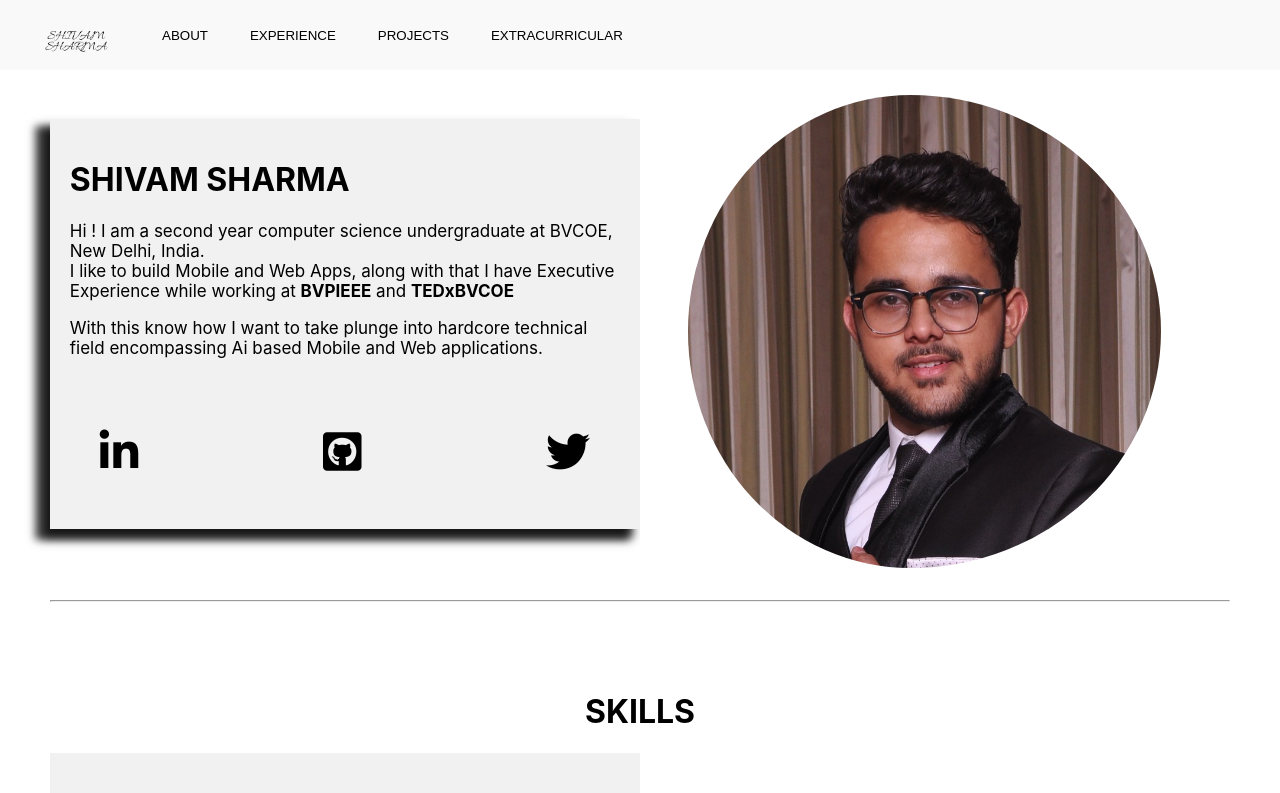
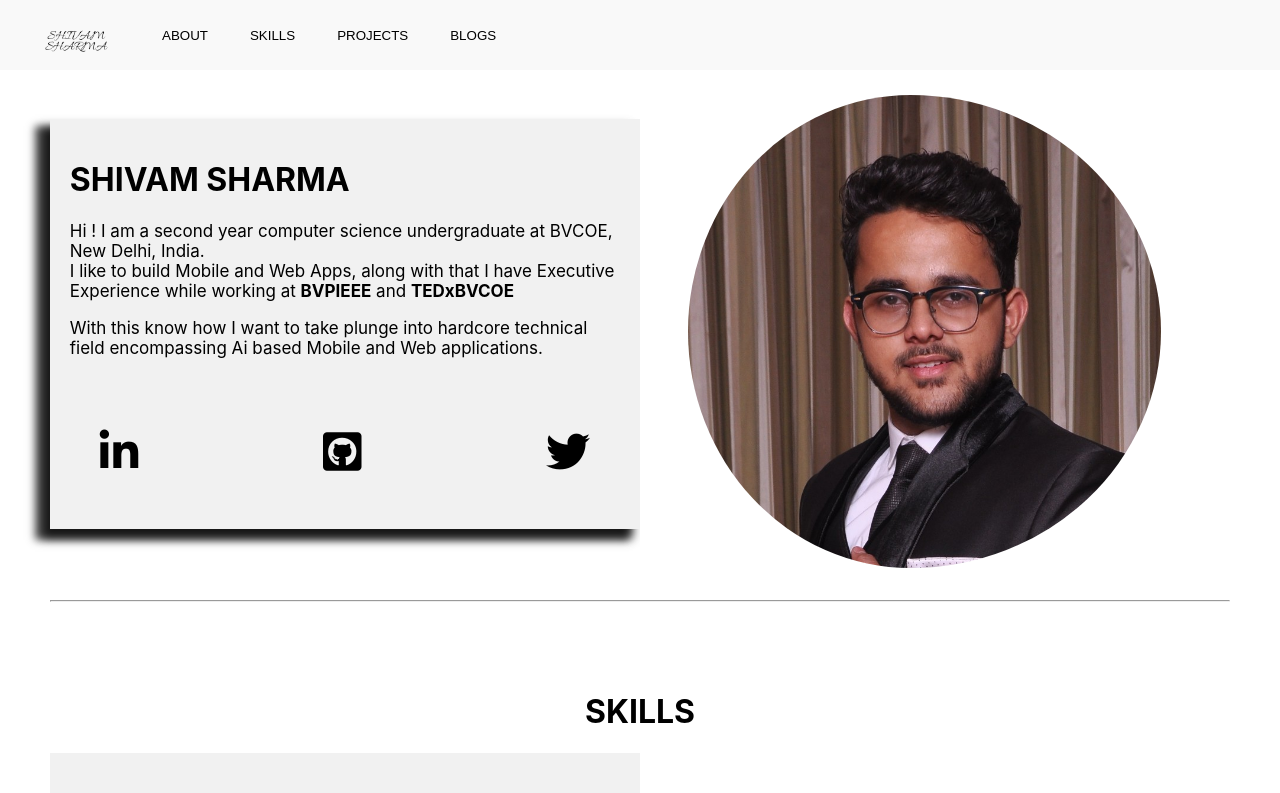
Before and after one commit to ShivamS2201/Portfolio, a React (Create React App) app: page / in a window 1280 px wide. Shown: the top 793 px of the page. Built offline with nearby package versions, Linux system fonts and the light colour scheme.

Commit message:
route update

```diff
--- a/src/components/navbar.js
+++ b/src/components/navbar.js
@@ -6,7 +6,7 @@ import ScrollHandler from './scrollhandler'
 
 function Navbar(){
     return(
-        <NavContainer>
+        <NavContainer id="#about">
           <Router>
           <ScrollHandler />
          <Logo>
@@ -15,18 +15,22 @@ function Navbar(){
 
          <NavMenu>
                 <button>
-                  <Link to={'/#skill'}>
+                  <Link to={'/#about'}>
                     <span>ABOUT</span>
                     </Link>
                 </button>
+                <Link to={'/#skill'}>
                 <button>
-                    <span>EXPERIENCE</span>
+                    <span>SKILLS</span>
                 </button>
+                </Link>
+                <Link to={'/#projs'}>
                 <button>
                     <span>PROJECTS</span>
                 </button>
+                </Link>
                 <button>
-                    <span>EXTRACURRICULAR</span>
+                    <span>BLOGS</span>
                 </button>
             </NavMenu>
             </Router>
@@ -91,6 +95,10 @@ align-items: center;
   button:hover{
     background-color:rgba(0,0,0,0.8);
     color:#f9f9f9;
+
+  }
+
+@media screen and (max-width: 700px){
+  transform:translateX(-26px);
 }
-
 `
```
